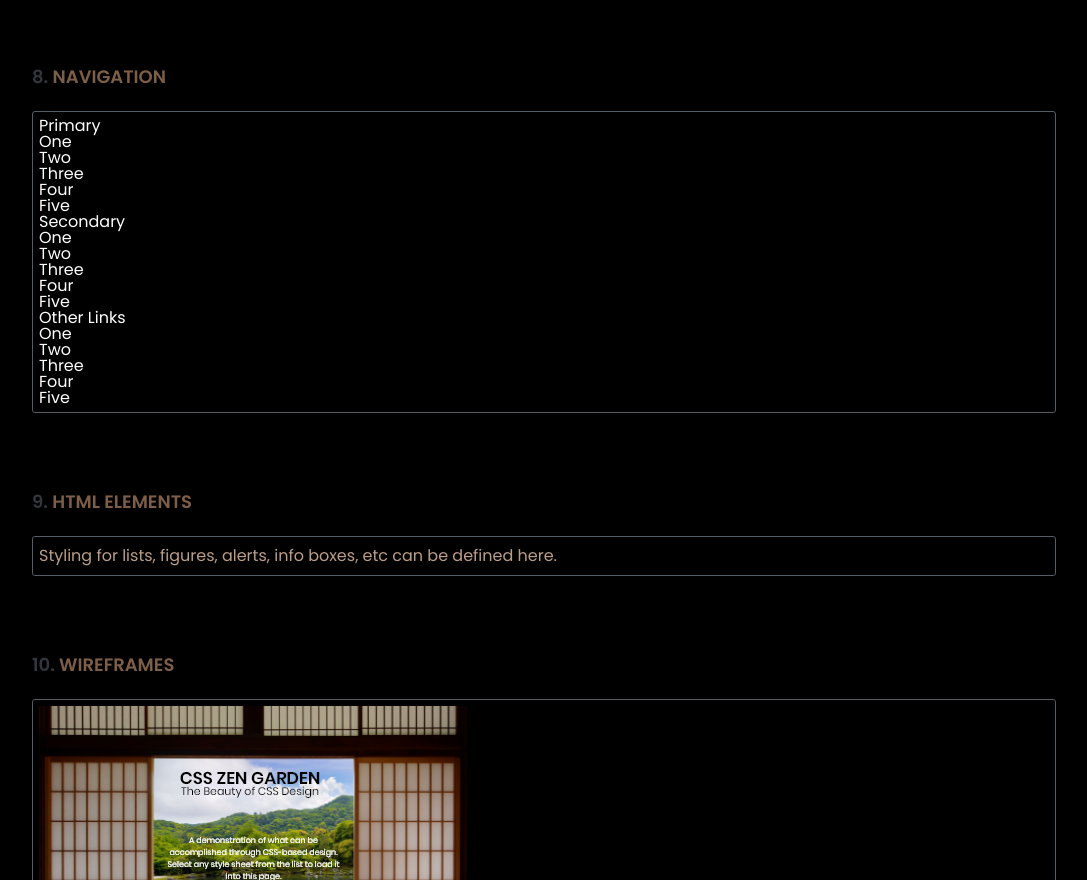
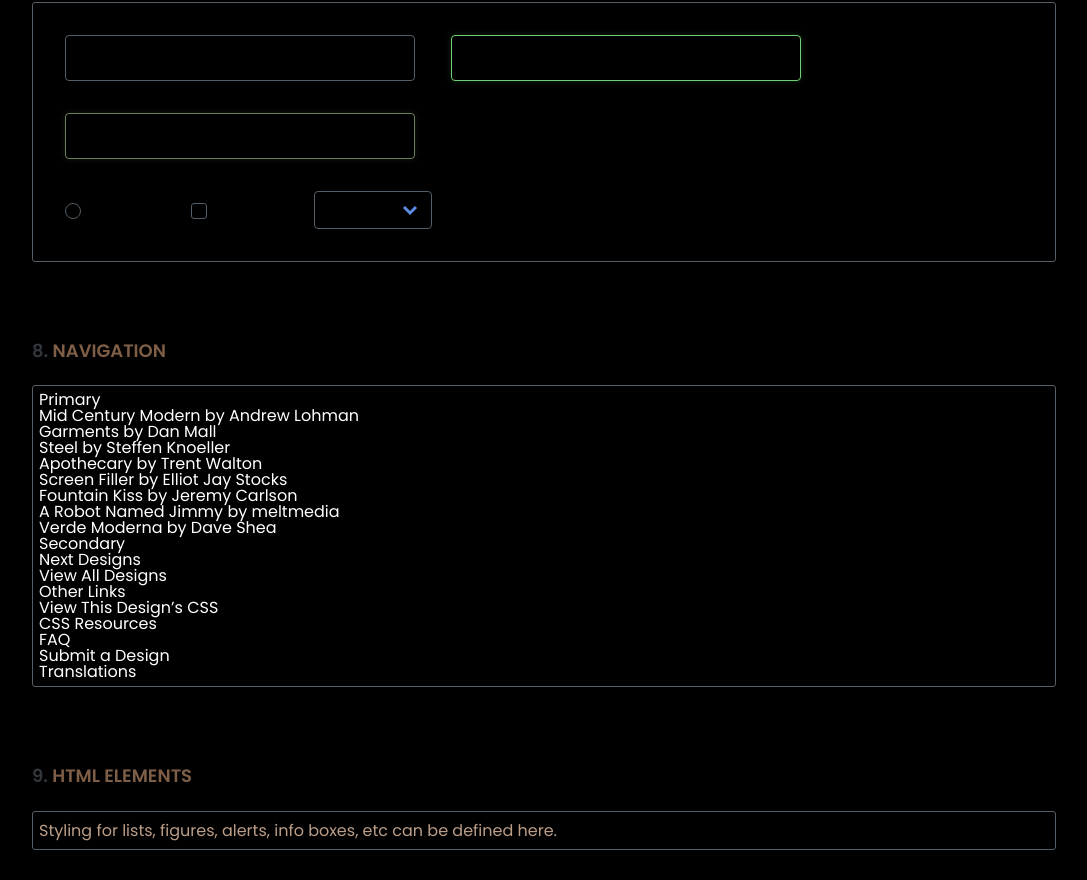
Before and after one commit to leoyaquino/Style-guide-template-CS331, a website built with Parcel: page src/index.html in a window 1280 px wide. Shown: the part 2519-3399 px from the top of the page, without its empty margins (96-1183 px from the left). Built offline with nearby package versions, Linux system fonts and the light colour scheme.

Commit message:
Update index.html

```diff
--- a/src/index.html
+++ b/src/index.html
@@ -79,20 +79,24 @@
         <h2>Colors</h2>
 
         <ul>
-          <li class="cd-box"><div class="cd-color-swatch"></div></li>
+          <li class="cd-box"><div class="cd-color-swatch">#594635; // dark brown- Action color</div></li>
 
-          <li class="cd-box"><div class="cd-color-swatch"></div></li>
+          <li class="cd-box"><div class="cd-color-swatch">#7E5E47; // light brown</div></li>
 
-          <li class="cd-box"><div class="cd-color-swatch"></div></li>
+          <li class="cd-box"><div class="cd-color-swatch">#68805C; // green</div></li>
 
-          <li class="cd-box"><div class="cd-color-swatch"></div></li>
+          <li class="cd-box"><div class="cd-color-swatch">#535E67; // grey blue</div></li>
 
-          <li class="cd-box"><div class="cd-color-swatch"></div></li>
+          <li class="cd-box"><div class="cd-color-swatch">#000; // black</div></li>
+
+		  <li class="cd-box"><div class="cd-color-swatch">#fff; //white</div></li>
         </ul>
       </section>
 
       <section id="typography" class="cd-typography">
         <h2>Typography</h2>
+		  Primary-font: Poppins - Black<br>
+			Secondary-font: Poppins - Regular
 
         <div class="cd-box">
           <h1>Heading, <span></span></h1>
@@ -172,34 +176,33 @@
             <h3>Primary</h3>
             <nav class="cd-primary-nav">
               <ul>
-                <li><a href="#">One</a></li>
-                <li><a href="#">Two</a></li>
-                <li><a href="#">Three</a></li>
-                <li><a href="#">Four</a></li>
-                <li><a href="#">Five</a></li>
+                <li>Mid Century Modern by Andrew Lohman</li>
+                <li>Garments by Dan Mall</li>
+                <li>Steel by Steffen Knoeller</li>
+                <li>Apothecary by Trent Walton</li>
+                <li>Screen Filler by Elliot Jay Stocks</li>
+                <li>Fountain Kiss by Jeremy Carlson</li>
+                <li>A Robot Named Jimmy by meltmedia</li>
+                <li>Verde Moderna by Dave Shea</li>
               </ul>
             </nav>
           </div>
           <div>
             <h3>Secondary</h3>
             <nav class="cd-secondary-nav">
-              <ul>
-                <li><a href="#">One</a></li>
-                <li><a href="#">Two</a></li>
-                <li><a href="#">Three</a></li>
-                <li><a href="#">Four</a></li>
-                <li><a href="#">Five</a></li>
+              <ul><li>Next Designs</li>
+                <li> View All Designs</li>
               </ul>
             </nav>
           </div>
           <div>
             <h3>Other Links</h3>
             <ul>
-              <li><a href="#">One</a></li>
-              <li><a href="#">Two</a></li>
-              <li><a href="#">Three</a></li>
-              <li><a href="#">Four</a></li>
-              <li><a href="#">Five</a></li>
+              <li>View This Design’s CSS</li>
+              <li> CSS Resources</li>
+              <li> FAQ</li>
+              <li> Submit a Design</li>
+              <li> Translations</li>
             </ul>
           </div>
         </div>
```
